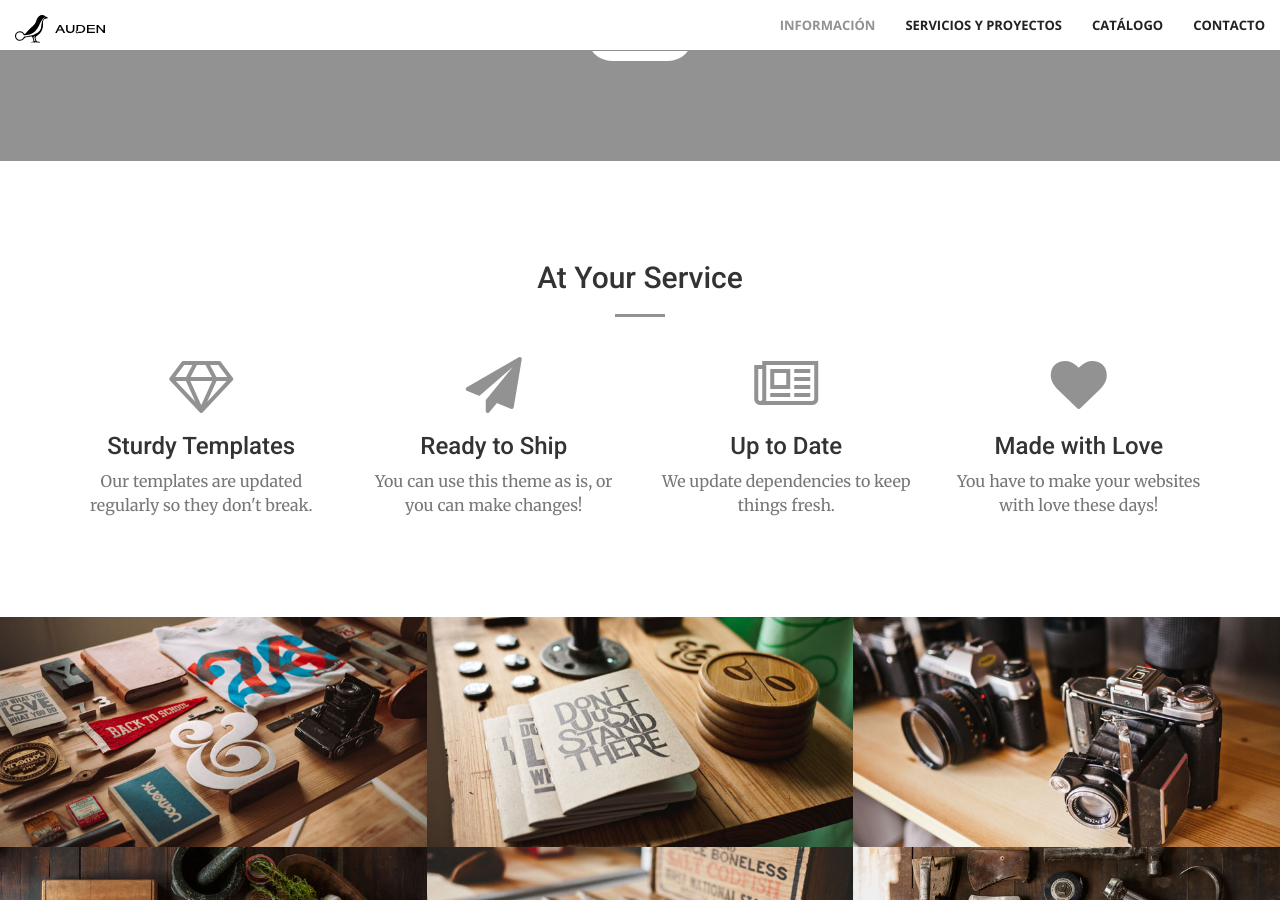
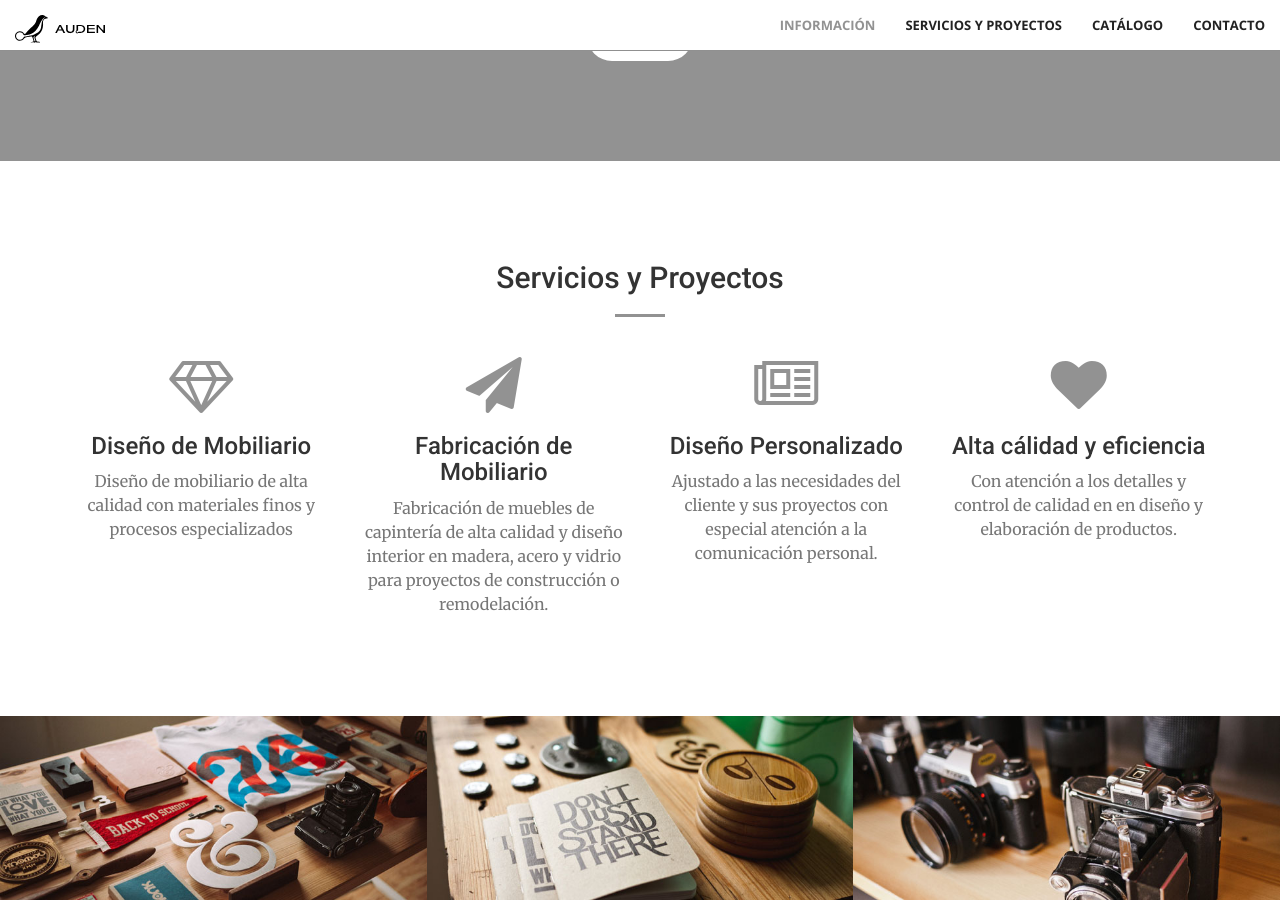
Before and after one commit to AudenLeonardo/AudenLeonardo.github.io, a Jekyll site: the page built from index.html, in a window 1280 px wide and 900 px high, scrolled down 1133 px. Built offline with Jekyll 4.4.1, drawn with Linux system fonts in a browser that asks for light colours.

Commit message:
Update services.html

```diff
--- a/_includes/services.html
+++ b/_includes/services.html
@@ -2,7 +2,7 @@
     <div class="container">
         <div class="row">
             <div class="col-lg-12 text-center">
-                <h2 class="section-heading">At Your Service</h2>
+                <h2 class="section-heading">Servicios y Proyectos</h2>
                 <hr class="primary">
             </div>
         </div>
@@ -12,29 +12,29 @@
             <div class="col-lg-3 col-md-6 text-center">
                 <div class="service-box">
                     <i class="fa fa-4x fa-diamond wow bounceIn text-primary"></i>
-                    <h3>Sturdy Templates</h3>
-                    <p class="text-muted">Our templates are updated regularly so they don't break.</p>
+                    <h3>Diseño de Mobiliario</h3>
+                    <p class="text-muted">Diseño de mobiliario de alta calidad con materiales finos y procesos especializados</p>
                 </div>
             </div>
             <div class="col-lg-3 col-md-6 text-center">
                 <div class="service-box">
                     <i class="fa fa-4x fa-paper-plane wow bounceIn text-primary" data-wow-delay=".1s"></i>
-                    <h3>Ready to Ship</h3>
-                    <p class="text-muted">You can use this theme as is, or you can make changes!</p>
+                    <h3>Fabricación de Mobiliario</h3>
+                    <p class="text-muted">Fabricación de muebles de capintería de alta calidad y diseño interior en madera, acero y vidrio para proyectos de construcción o remodelación.</p>
                 </div>
             </div>
             <div class="col-lg-3 col-md-6 text-center">
                 <div class="service-box">
                     <i class="fa fa-4x fa-newspaper-o wow bounceIn text-primary" data-wow-delay=".2s"></i>
-                    <h3>Up to Date</h3>
-                    <p class="text-muted">We update dependencies to keep things fresh.</p>
+                    <h3>Diseño Personalizado</h3>
+                    <p class="text-muted">Ajustado a las necesidades del cliente y sus proyectos con especial atención a la comunicación personal.</p>
                 </div>
             </div>
             <div class="col-lg-3 col-md-6 text-center">
                 <div class="service-box">
                     <i class="fa fa-4x fa-heart wow bounceIn text-primary" data-wow-delay=".3s"></i>
-                    <h3>Made with Love</h3>
-                    <p class="text-muted">You have to make your websites with love these days!</p>
+                    <h3>Alta cálidad y eficiencia</h3>
+                    <p class="text-muted">Con atención a los detalles y control de calidad en en diseño y elaboración de productos.</p>
                 </div>
             </div>
         </div>
```
